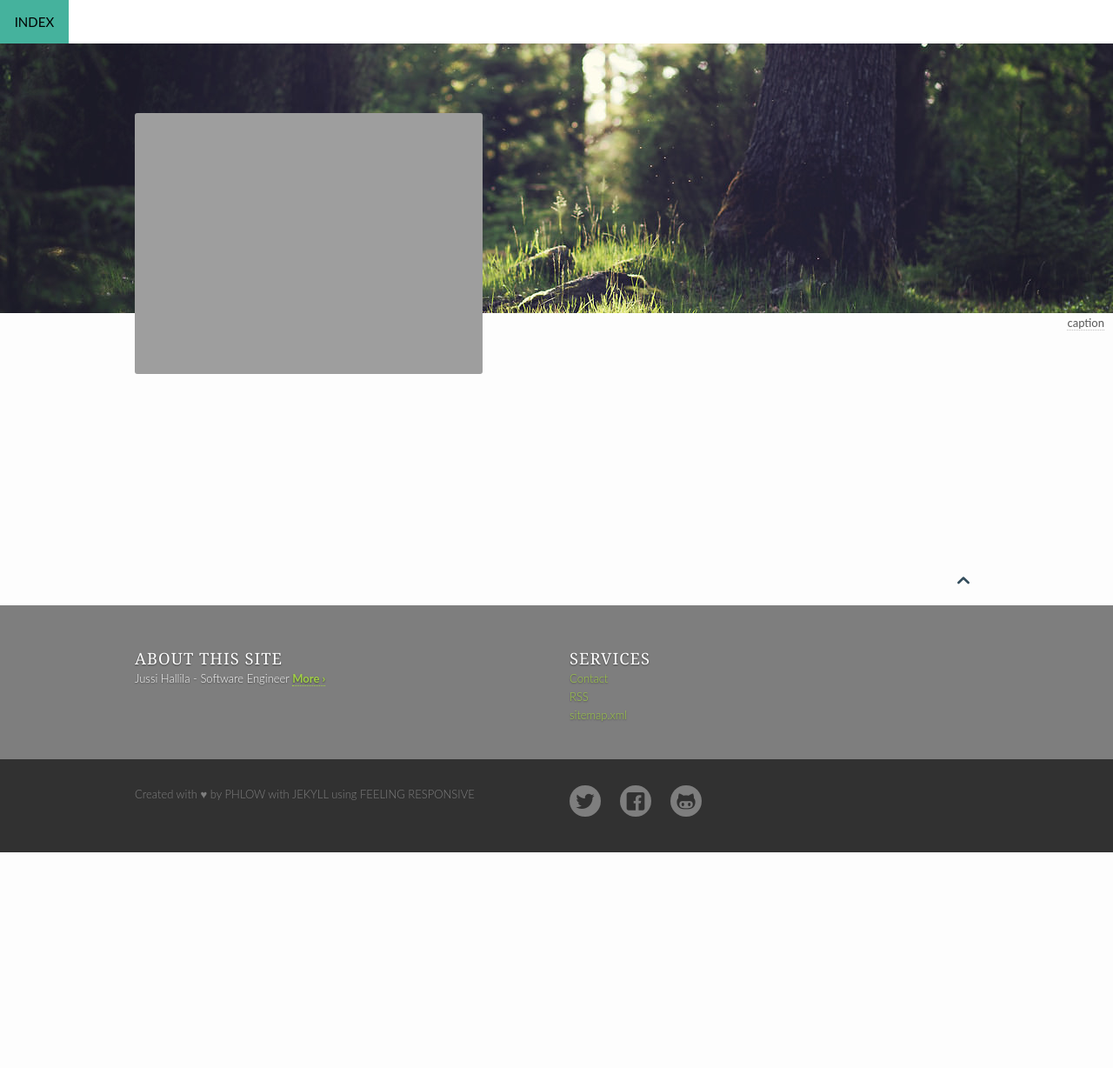
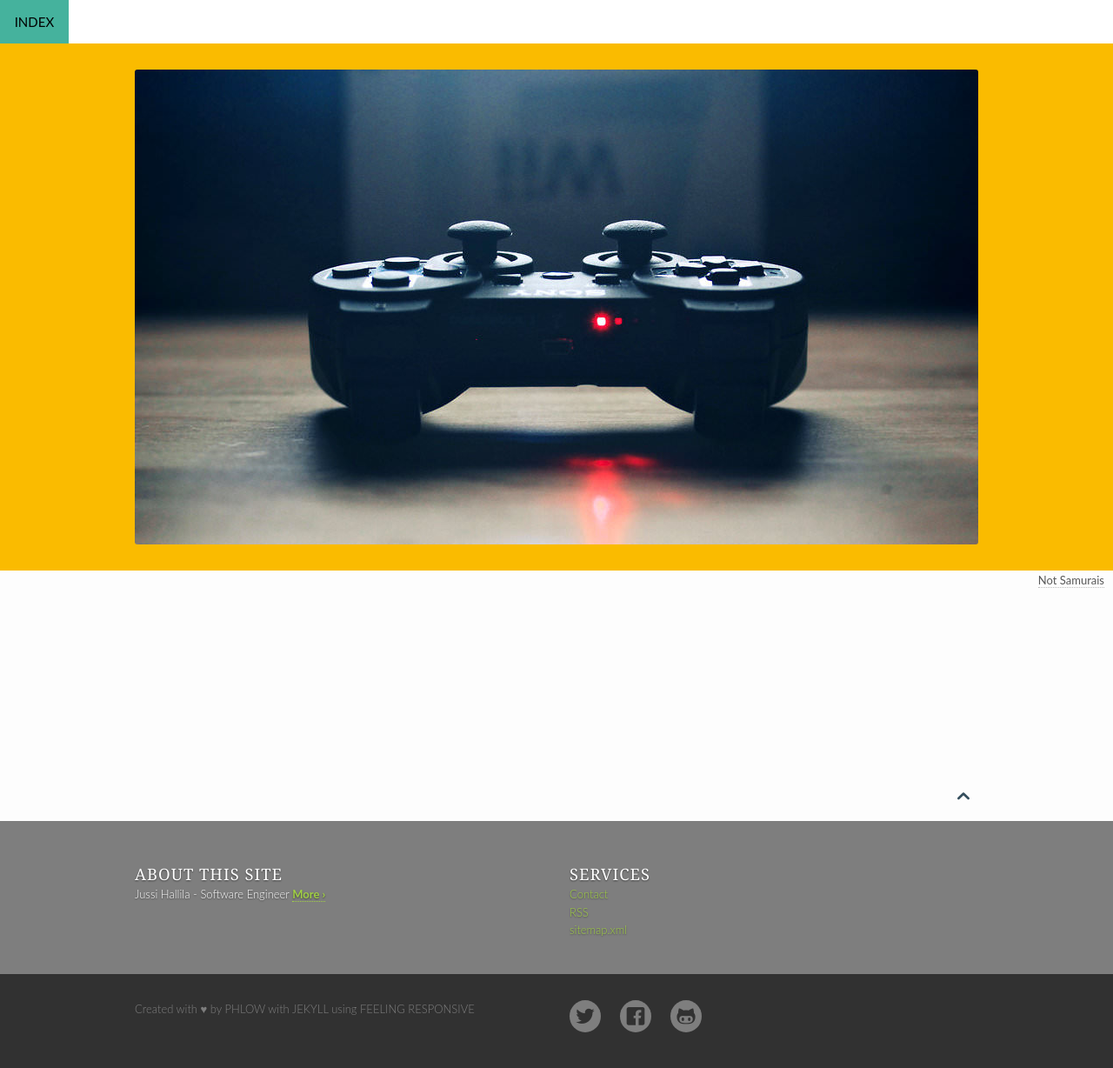
Before and after one commit to Xantier/xantier.github.io, a Jekyll site: the page built from index.md, in a window 1280 px wide. Shown: the whole page at 87% size. Built offline with Jekyll 4.4.1, drawn with Linux system fonts in a browser that asks for light colours; before the commit the page ends 980 px from its top, so only the background shows below that.

Commit message:
Update index.md

```diff
--- a/index.md
+++ b/index.md
@@ -7,7 +7,8 @@
 layout: frontpage
 title: "Nothing Here Yet"
 header:
-   image_fullwidth: "header_unsplash_5.jpg"
-   caption: caption
-   caption_url: https://jussi.hallila.com
+    image:  "header_unsplash_2-970x.jpg"
+    background-color:  "#fabb00"
+    caption: Not Samurais
+    caption_url: https://jussi.hallila.com/
 ---
```
